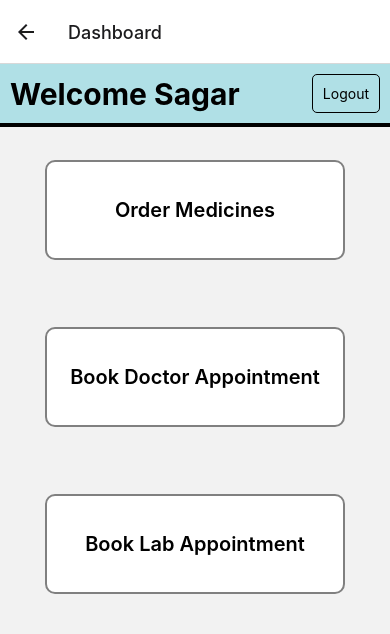
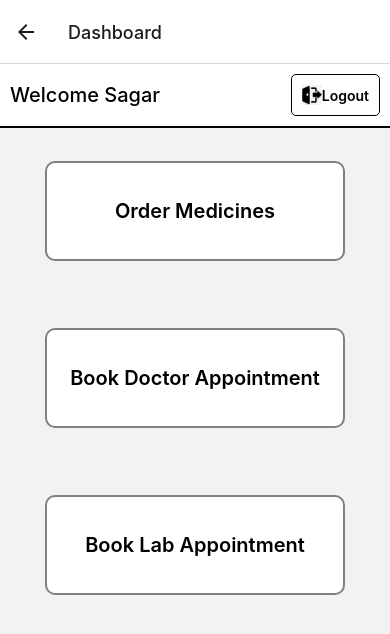
Before and after one commit to SagarTrimukhe/medicine-app, a React Native app: screen /Dashboard in a window 390 px wide. Shown: the top 634 px of the page. Built offline with nearby package versions, Linux system fonts and the light colour scheme.

Commit message:
added logout icon

```diff
--- a/pages/dashboard/index.js
+++ b/pages/dashboard/index.js
@@ -1,20 +1,33 @@
-import { StyleSheet, Text, View, TouchableOpacity, Pressable } from 'react-native';
+import { StyleSheet, Text, View, TouchableOpacity, Pressable, Image } from 'react-native';
 import { useUserDetails } from '../../context/globalContext';
+import { commonStyles } from '../../styles/styles';
 
 const Dashboard = ({ navigation }) => {
     const [userDetails, setUserDetails] = useUserDetails()
     const username = userDetails.id || ''
 
     const formattedUsername = () => {
-        return username?.charAt(0)?.toUpperCase()+username.slice(1)
+        return username?.charAt(0)?.toUpperCase() + username.slice(1)
     }
 
     return (
         <View style={styles.dashboardPageContainer}>
             <View style={styles.pageTitleContainer}>
                 <Text style={styles.pageTitle}>{`Welcome ${formattedUsername(username)}`}</Text>
-                <Pressable onPress={()=>{navigation.navigate("Login")}}>
-                <Text style={{borderWidth:1, padding: 10, borderRadius: 5, elevation: 1, shadowColor:'red'}}>Logout</Text>
+                <Pressable
+                    style={{
+                        flexDirection: "row",
+                        alignItems: 'center',
+                        borderWidth: 1,
+                        padding: 10,
+                        borderRadius: 5,
+                        elevation: 1,
+                        shadowColor: 'red'
+                    }}
+                    onPress={() => { navigation.navigate("Login") }}
+                >
+                    <Image style={commonStyles.tinyIcon} source={require('../../assets/logout.png')} />
+                    <Text style={{ fontWeight: '600' }}>Logout</Text>
                 </Pressable>
             </View>
 
@@ -45,17 +58,17 @@ const styles = StyleSheet.create({
         width: '100%'
     },
     pageTitleContainer: {
-        flexDirection:'row',
-        alignItems:'center',
-        justifyContent:'space-between',
+        flexDirection: 'row',
+        alignItems: 'center',
+        justifyContent: 'space-between',
         width: '100%',
-        backgroundColor: 'powderblue',
+        backgroundColor: 'white',
         padding: 10,
-        borderBottomWidth: 4,
+        borderBottomWidth: 2,
     },
     pageTitle: {
-        fontWeight: 'bold',
-        fontSize: 30
+        fontWeight: '500',
+        fontSize: 20
     },
     tilesContainer: {
         height: 500,
--- a/pages/login/index.js
+++ b/pages/login/index.js
@@ -82,12 +82,12 @@ const styles = StyleSheet.create({
     },
     appTitle: {
         fontWeight: 'bold',
-        fontSize: 40,
+        fontSize: 50,
         marginVertical: 50,
     },
     loginHeading: {
-        fontWeight: 'bold',
-        fontSize: 40,
+        fontWeight: '600',
+        fontSize: 45,
         marginVertical: 10
     },
     requiredText: {
--- a/styles/styles.js
+++ b/styles/styles.js
@@ -2,17 +2,18 @@ import { StyleSheet } from "react-native"
 
 export const commonStyles = StyleSheet.create({
     inputLabel: {
-        fontSize: 20
+        fontSize: 25
     },
     input: {
-        height: 40,
-        width: 250,
+        height: 45,
+        width: 260,
         marginBottom: 5,
         borderWidth: 1,
         padding: 10,
+        borderRadius:5
     },
     title: {
-        fontSize: 20,
+        fontSize: 25,
         fontWeight: '600'
     },
     subTitle : {
```
Also changed, not shown: assets/logout.png (added).
